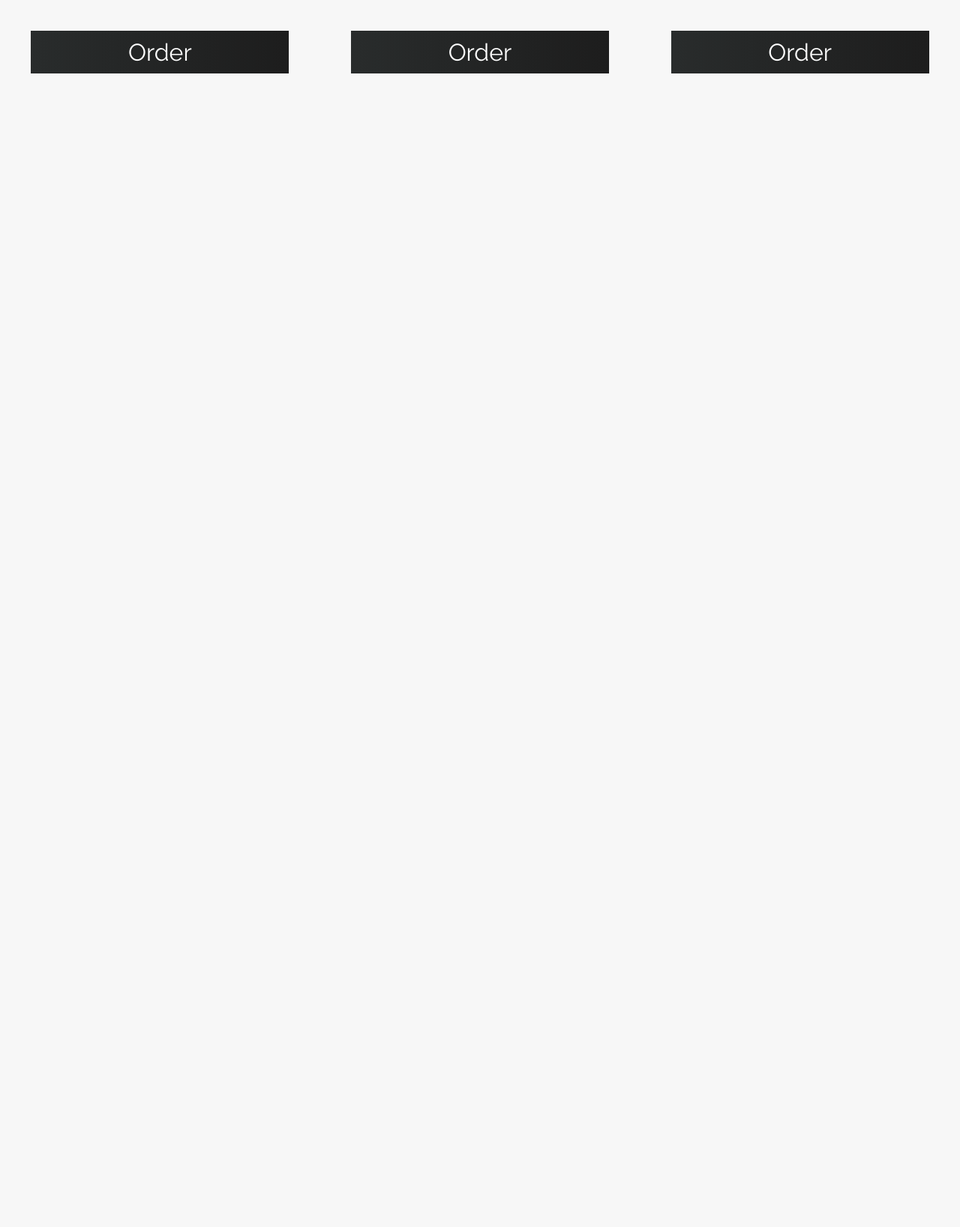
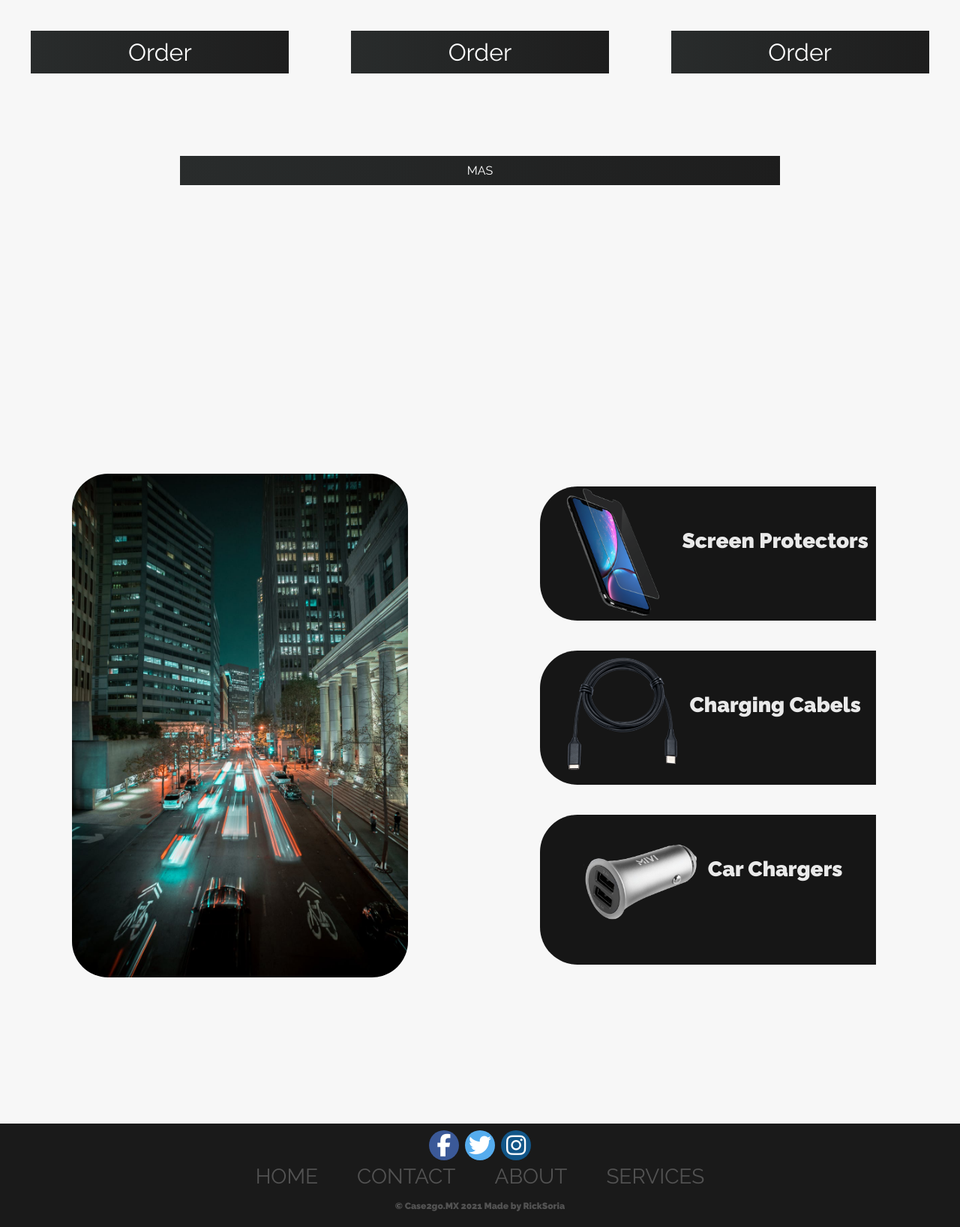
Before and after one commit to rsoria21/case2go, a PHP site: page / in a window 1280 px wide. Shown: the part 3612-5249 px from the top of the page at 75% size. Before the commit the page ends 3710 px from the top, so only its background shows below. Run offline with PHP 8.4, Linux system fonts and the light colour scheme; some libraries are stand-ins or nearby versions.

Commit message:
added final section and footer

```diff
--- a/index.html
+++ b/index.html
@@ -17,6 +17,10 @@
       rel="stylesheet"
       href="https://cdnjs.cloudflare.com/ajax/libs/font-awesome/5.13.0/css/all.min.css"
     />
+    <script
+      src="https://kit.fontawesome.com/f30cc13ab0.js"
+      crossorigin="anonymous"
+    ></script>
     <title>Case2Go</title>
   </head>
 
@@ -108,19 +112,19 @@
     <section class="brands-section">
       <div class="brands">
         <div class="skill-logo-container">
-          <img
-            class="skill-logo"
-            src="/Images/Huawei-Logo.png"
-            alt="HTML CSS JS"
-          />
+          <img class="skill-logo" src="/Images/Huawei-Logo.png" alt="Huawei" />
           <img class="skill-logo" src="/Images/samsung-logo.png" alt="git" />
           <img
             class="skill-logo"
             src="/Images/motorola-logo.png"
-            alt="Nodejs"
+            alt="motorola"
           />
-          <img class="skill-logo" src="/Images/zte-logo.png" alt="MongoDB" />
-          <img class="skill-logo" src="/Images/Apple-Logo.png" alt="MongoDB" />
+          <img class="skill-logo" src="/Images/zte-logo.png" alt="ZTE" />
+          <img
+            class="skill-logo"
+            src="/Images/Apple-Logo.png"
+            alt="Apple logo"
+          />
         </div>
       </div>
     </section>
@@ -183,8 +187,50 @@
           </div>
         </div>
       </div>
+      <a class="brands-btn" href="#">MAS</a>
     </section>
     <!-- END CARDS -->
+    <!-- START Other Offerings -->
+    <section id="other-section">
+      <img class="main-other-img" src="/Images/night-drive.jpg" alt="" />
+
+      <div class="other-card-section">
+        <div class="other-card">
+          <img class="other-card-img" src="/Images/glass-iohone.png" alt="" />
+          <p class="other-card-text">Screen Protectors</p>
+        </div>
+        <div class="other-card">
+          <img class="other-card-img" src="/Images/usbc.png" alt="" />
+          <p class="other-card-text">Charging Cabels</p>
+        </div>
+        <div class="other-card">
+          <img class="other-card-img" src="/Images/carcharger.png" alt="" />
+          <p class="other-card-text">Car Chargers</p>
+        </div>
+      </div>
+    </section>
+    <!-- END Other Offerings -->
+    <!-- START FOOTER -->
+    <section id="footer">
+      <footer>
+        <a href="#" class="fa fa-facebook"></a>
+        <a href="#" class="fa fa-twitter"></a>
+        <a href="#" class="fa fa-instagram"></a>
+        <div class="footer-links-container">
+          <a class="footer-link" href="#home">HOME</a>
+          <a class="footer-link" href="#contact">CONTACT</a>
+          <a class="footer-link" href="#featured">ABOUT</a>
+          <a class="footer-link" href="#main-cakes">SERVICES</a>
+        </div>
+        <h4 class="footer-text">
+          &copy Case2go.MX 2021 Made by
+          <a class="soria-link" href="https://ricksoria.com/" target="_blank"
+            >RickSoria</a
+          >
+        </h4>
+      </footer>
+    </section>
+    <!-- END FOOTER -->
     <script src="/script.js"></script>
   </body>
 </html>
--- a/styles.css
+++ b/styles.css
@@ -559,6 +559,20 @@
   box-shadow: 0 0 40px -10px rgba(0, 0, 0, 0.25);
 }
 
+.brands-btn {
+  display: block;
+  color: #fff;
+  text-align: center;
+  background: linear-gradient(to right, #292c2c, rgb(29, 29, 29));
+  margin: 1.875rem 15rem 1.875rem 15rem;
+  text-decoration: none;
+  padding: 10px 5px;
+}
+
+.brands-btn:hover {
+  opacity: 0.8;
+}
+
 @media screen and (max-width: 1100px) {
   .cakes-card {
     width: 40%;
@@ -587,5 +601,148 @@
   .cakes-card {
     width: 30%;
   }
+  .brands-btn {
+    margin: 1.875rem 7rem 1.875rem 7rem;
+    padding: 10px 5px;
+  }
 }
 /* END CARDS */
+/* START OTHER */
+#other-section {
+  text-align: center;
+  padding: 12rem 0;
+  display: flex;
+  flex: 50%;
+  flex-direction: row;
+  justify-content: center;
+  align-items: center;
+}
+
+.main-other-img {
+  width: 35%;
+  border-radius: 3rem;
+  margin: 0 5rem 0 5rem;
+}
+
+.other-card-section {
+  display: flex;
+  flex-direction: column;
+  justify-content: center;
+  align-items: center;
+  /* padding: 12rem 7rem; */
+  width: 50%;
+}
+
+.other-card {
+  display: flex;
+  justify-content: center;
+  background-color: #161616;
+  /* padding: 3rem 10rem; */
+  margin: 1.25rem 2.5rem;
+  width: 70%;
+  /* height: 10%; */
+  border-bottom-left-radius: 50px;
+  border-top-left-radius: 50px;
+}
+.other-card-img {
+  text-align: left;
+  width: 40%;
+  object-fit: cover;
+}
+.other-card-text {
+  margin-top: 3.5rem;
+  text-align: right;
+  font-size: 1.75rem;
+  font-weight: 900;
+  color: #e9e9e9;
+}
+@media screen and (max-width: 1200px) {
+  .other-card-text {
+    font-size: 1.25rem;
+  }
+  .main-other-img {
+    width: 35%;
+    margin: 0 3rem 0 1rem;
+  }
+  .other-card-img {
+    width: 45%;
+  }
+}
+
+@media screen and (max-width: 800px) {
+  #other-section {
+    padding: 3rem 0 12rem 0;
+  }
+  .main-other-img {
+    width: 40%;
+    margin: 0 2.5rem 0 2.5rem;
+  }
+  .other-card-img {
+    width: 55%;
+  }
+  .other-card-text {
+    font-size: 0.75rem;
+    margin-right: 10px;
+  }
+}
+/* END OTHER */
+/* footer */
+#footer {
+  padding: 0.3rem 0 0.3rem 0;
+  text-align: center;
+  background-color: #1a1a1a;
+}
+
+.footer-text {
+  font-size: 0.75rem;
+  text-decoration: none;
+  color: #525252;
+}
+.fa {
+  padding: 5px;
+  font-size: 30px;
+  width: 30px;
+  text-align: center;
+  text-decoration: none;
+  margin: 5px 2px;
+  border-radius: 50%;
+}
+
+.fa:hover {
+  opacity: 0.7;
+}
+
+.fa-facebook {
+  background: #3b5998;
+  color: white;
+}
+
+.fa-twitter {
+  background: #55acee;
+  color: white;
+}
+.fa-instagram {
+  background: #125688;
+  color: white;
+}
+.footer-link {
+  font-size: 1.75rem;
+  margin: 0 1.5rem 0rem 1.5rem;
+  text-decoration: none;
+  color: #525252;
+}
+
+.soria-link {
+  text-decoration: none;
+  color: #525252;
+}
+.footer-link:hover,
+.soria-link:hover {
+  color: #c0c0c0;
+}
+@media screen and (max-width: 800px) {
+  .footer-link {
+    font-size: 0.95rem;
+  }
+}
+/* footer end */
```
Also changed, not shown: Images/carcharger.png (added), Images/glass-iohone.png (added), Images/night-drive.jpg (added), Images/usbc.png (added).
